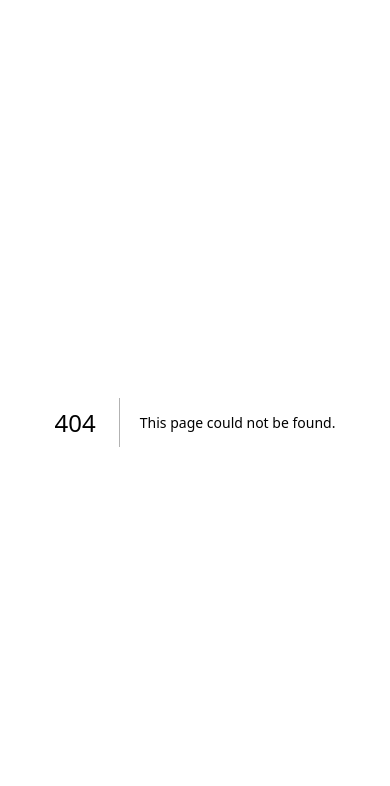
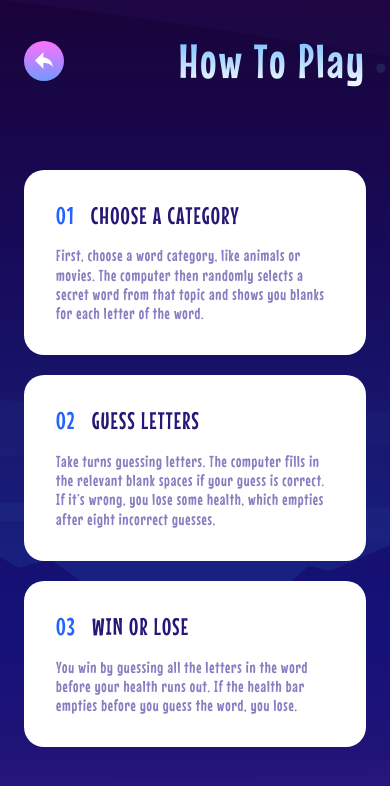
Before and after one commit to stephmunez/hangman, a Next.js app: page /how-to-play in a window 390 px wide. Before the commit this address had no page. Shown: the top 786 px of the page. Built offline with nearby package versions, Linux system fonts and the light colour scheme.

Commit message:
feat: how to play mobile

```diff
--- /dev/null
+++ b/app/how-to-play/how-to-play.module.css
@@ -0,0 +1,5 @@
+.h1 {
+  background: -webkit-linear-gradient(#67b6ff, #ffffff);
+  -webkit-background-clip: text;
+  -webkit-text-fill-color: transparent;
+}
--- /dev/null
+++ b/app/how-to-play/page.tsx
@@ -0,0 +1,69 @@
+import Image from "next/image";
+import Link from "next/link";
+import styles from "./how-to-play.module.css";
+
+const instructions = [
+  {
+    title: "Choose a category",
+    description:
+      "First, choose a word category, like animals or movies. The computer then randomly selects a secret word from that topic and shows you blanks for each letter of the word.",
+  },
+  {
+    title: "Guess letters",
+    description:
+      "Take turns guessing letters. The computer fills in the relevant blank spaces if your guess is correct. If it’s wrong, you lose some health, which empties after eight incorrect guesses.",
+  },
+  {
+    title: "Win or lose",
+    description:
+      "You win by guessing all the letters in the word before your health runs out. If the health bar empties before you guess the word, you lose.",
+  },
+];
+
+const HowToPlay = () => {
+  return (
+    <main className="relative flex h-full w-full flex-col gap-20 px-6 pb-[3.75rem] pt-8">
+      <div className="z-10 flex items-center justify-between">
+        <Link
+          href="/"
+          className="flex h-10 w-10 items-center justify-center rounded-full bg-gradient-to-b from-[#FE71FE] to-[#7199FF]"
+        >
+          <Image
+            src="/images/icon-back.svg"
+            width={18}
+            height={16}
+            alt="back icon"
+          />
+        </Link>
+        <h1
+          className={`${styles.h1} text-[3rem] leading-[120%]  tracking-[2.4px]`}
+        >
+          How To Play
+        </h1>
+      </div>
+      <section className="z-10 flex w-full flex-col gap-5">
+        {instructions.map((item, i) => (
+          <div
+            key={i}
+            className="flex flex-col gap-4 rounded-[20px] bg-white p-8"
+          >
+            <div className="flex gap-4">
+              <span className="text-2xl leading-[120%] tracking-[1.2px] text-blue">
+                0{i + 1}
+              </span>
+              <h2 className="text-2xl uppercase leading-[120%] tracking-[1.2px] text-dark-navy">
+                {item.title}
+              </h2>
+            </div>
+            <p className="text-base leading-[120%] tracking-[0.8px] text-[#887DC0]">
+              {item.description}
+            </p>
+          </div>
+        ))}
+      </section>
+      <div className="pointer-events-none absolute bottom-0 left-0 right-0 top-0 z-0 h-full w-full bg-gradient-to-b from-[#1A043A] from-0% via-[#151278] via-75% to-[#2B1677] to-100% opacity-85"></div>
+    </main>
+  );
+};
+
+export default HowToPlay;
```
